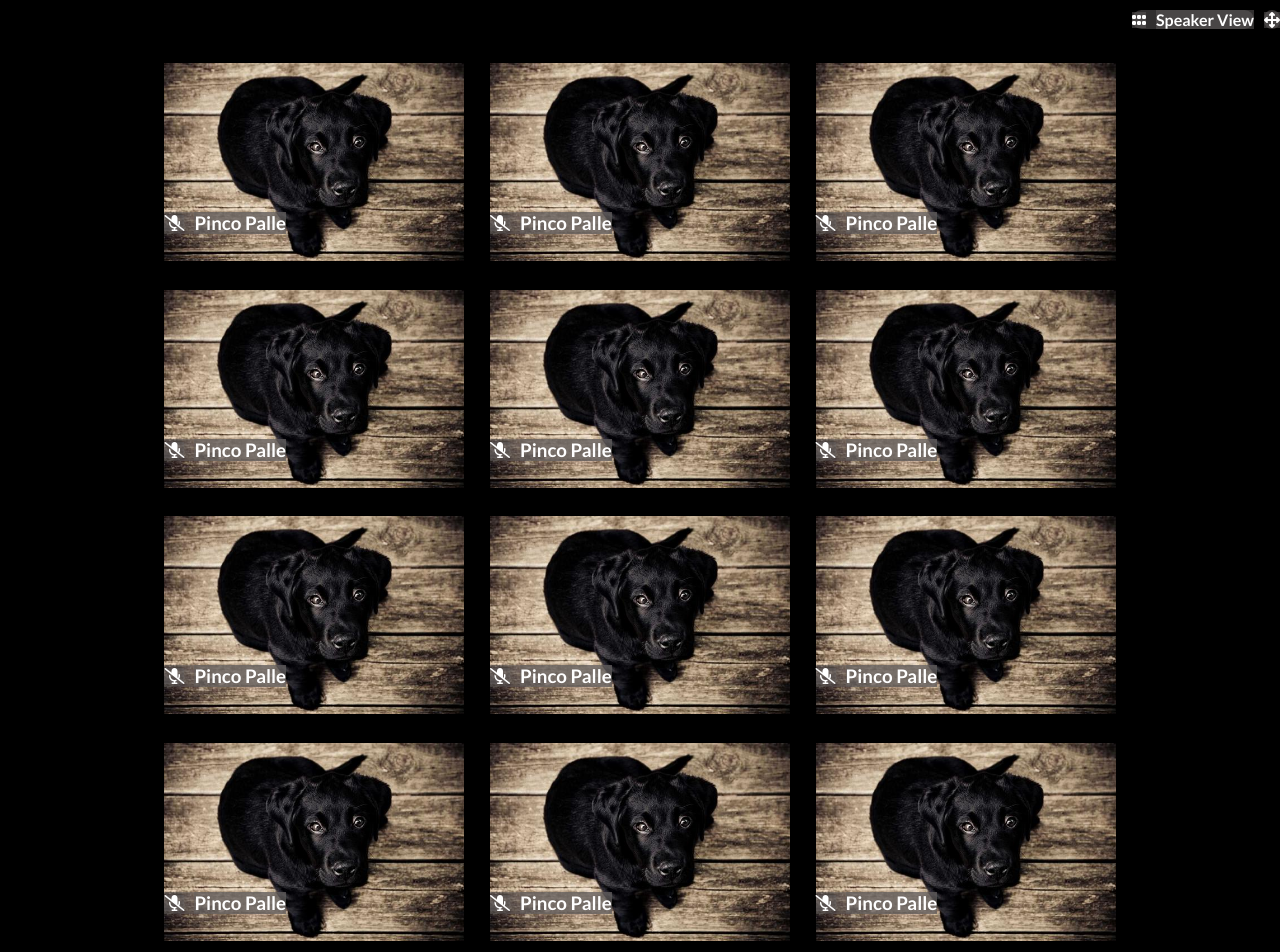
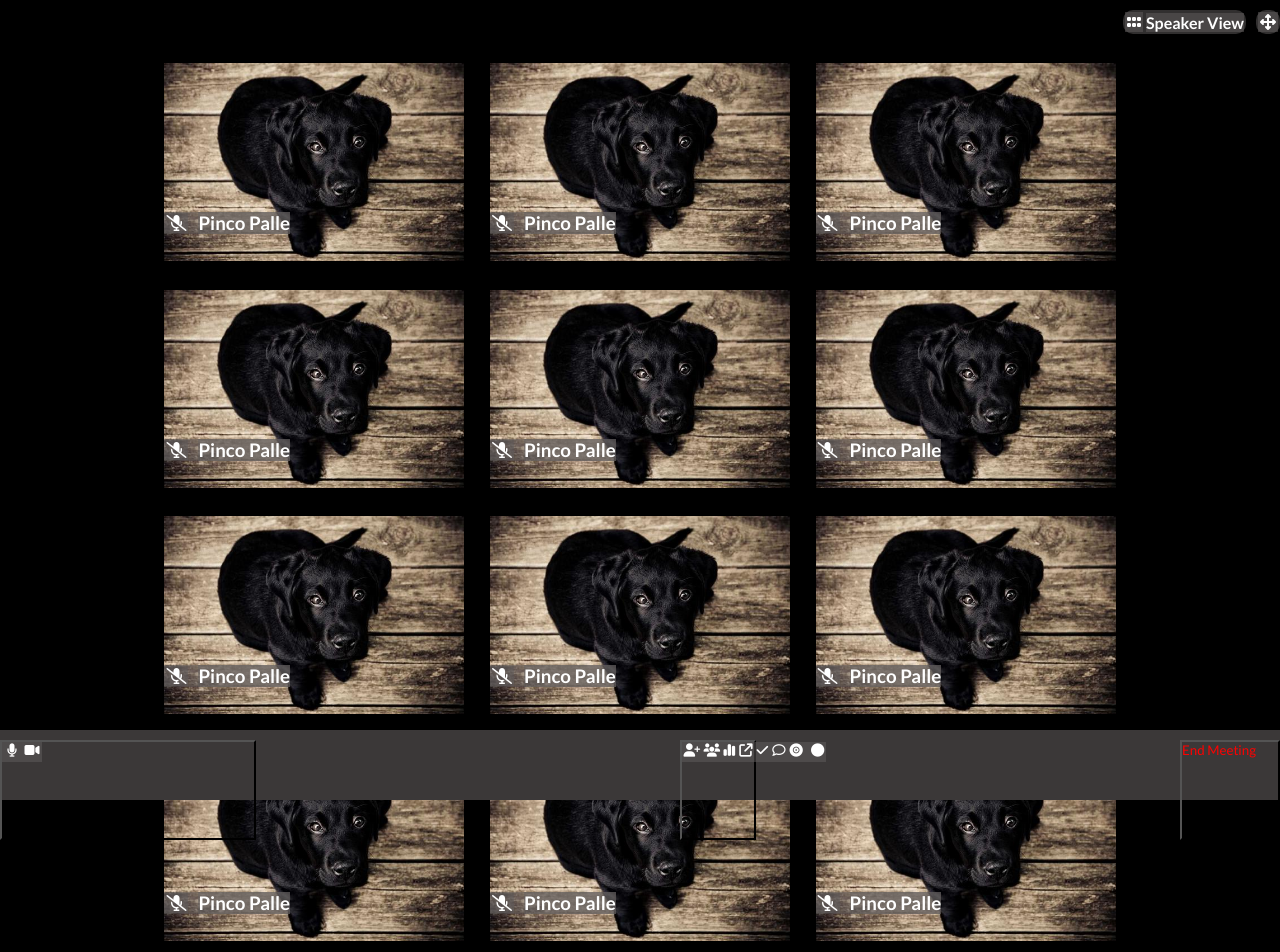
Before and after one commit to ElonaHoxhaj96/html-css-zoom, a plain HTML site: page index.html in a window 1280 px wide. Shown: the top 952 px of the page. Drawn offline with Linux system fonts and the light colour scheme.

Commit message:
Footer da concludere

```diff
--- a/index.html
+++ b/index.html
@@ -11,6 +11,7 @@
     <title>ZOOM</title>
 </head>
 <body>
+    <!-- menu fisso in alto -->
     <header>
         <nav>
             <a href="grip" id="speakerview">
@@ -24,8 +25,10 @@
         </nav>
     </header>
 
+    <!-- screen con gli user -->
     <main>
         <section class="contenitore">
+
             <div class="user">
                 <img src="img/237-536x354.jpg" alt="">
                 <div class="name">
@@ -229,8 +232,34 @@
 
     </main>
 
+    <!-- comandi fissi in basso-->
     <footer>
         <nav class="menu-fisso">
+
+            <!-- comandi di sinistra -->
+           <button id="bottoni-sinistra">
+                <i class="fa-solid fa-microphone"> </i>
+                <i class="fa-solid fa-video"></i>
+           </button>
+
+            <!-- comandi centrali -->
+           <button id="bottoni-centrali">
+                <i class="fa-solid fa-user-plus"></i>
+                <i class="fa-solid fa-users"></i>
+                <i class="fa-solid fa-chart-simple"></i>
+                <i class="fa-solid fa-arrow-up-right-from-square"></i>
+                <i class="fa-solid fa-check"></i>
+                <i class="fa-regular fa-comment"></i>
+                <i class="fa-solid fa-record-vinyl"></i>
+                <i class="fa-solid fa-grid-2"></i>
+                <i class="fa-solid fa-circle"></i>
+           </button>
+
+            <!-- comandi di destra -->
+           <button id="bottoni-destra">
+              End Meeting
+           </button>
+
 
         </nav>
     </footer>
--- a/style.css
+++ b/style.css
@@ -45,8 +45,9 @@ a{
     background-color: rgba(99, 95, 95, 0.5);
     text-decoration: none;
     color: white;
+    padding: 2px;
 
-    gap: 10px;
+    gap: 3px;
 }
 
 h3, h4{
@@ -56,6 +57,7 @@ h3, h4{
 
 i{
     background-color: rgba(99, 95, 95, 0.5);
+    padding: 2px;
 }
 
 
@@ -63,7 +65,7 @@ i{
 /*SETTING HEADER*/
 main{
     position: relative;
-    padding-top: 50px;
+    padding: 50px 0;
 
 }
 
@@ -101,3 +103,65 @@ img{
     width: 300px;
     background-size: cover;
 }
+
+
+
+/*SETTING FOOTER*/
+
+footer{
+    background-color: rgb(59, 56, 56);
+    color: white;
+    height: 70px;
+    width: 100%;
+    position: fixed;
+    bottom: 0;
+
+
+
+}
+
+.menu-fisso{
+    background-color: transparent;
+    color: white;
+    display: flex;
+    justify-content: space-between;
+    width: 100%;
+    height: 90%;
+
+}
+
+
+button{
+    display: flex;
+    background-color: transparent;
+    color: white;
+    width: 100px;
+    height: 100px;
+}
+
+#bottoni-sinistra{
+    width: 20%;
+
+
+}
+
+#bottoni-centrali{
+    width: 6%;
+
+}
+
+
+
+
+
+
+#bottoni-destra{
+    color: red;
+
+}
+
+
+button > i{
+    width: 20px;
+    height: 20px;
+}
```
